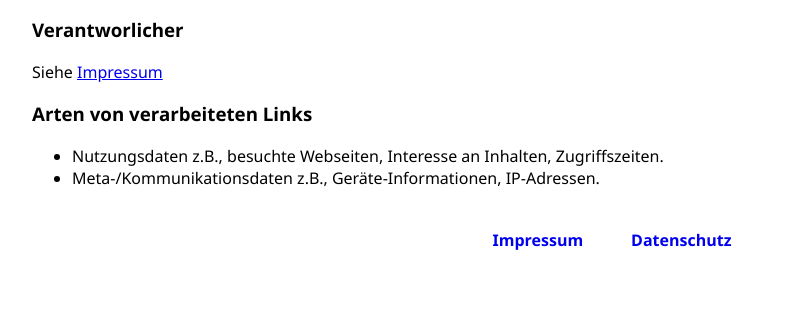
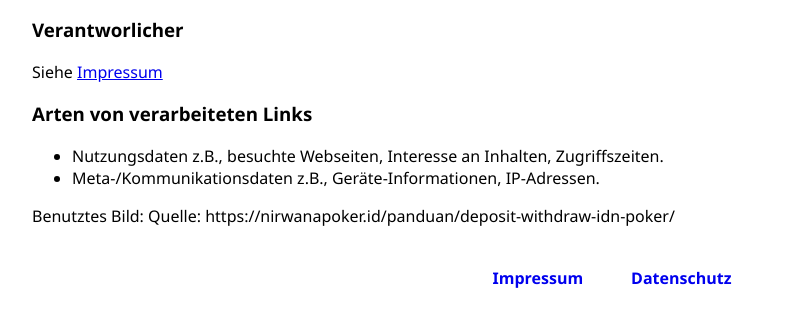
Before and after one commit to NikiMagie/Real-Magic.de, a plain HTML site: page datenschutz.html in a window 1280 px wide. Shown: the part 264-590 px from the top of the page, without its empty margins (28-837 px from the left). Drawn offline with Linux system fonts and the light colour scheme.

Commit message:
Datenschutz Update

```diff
--- a/datenschutz.html
+++ b/datenschutz.html
@@ -46,6 +46,8 @@
                     Meta-/Kommunikationsdaten z.B., Geräte-Informationen, IP-Adressen.
                 </li>
             </ul>
+
+        Benutztes Bild:  Quelle: https://nirwanapoker.id/panduan/deposit-withdraw-idn-poker/
         </p>
     </section>
 
```
